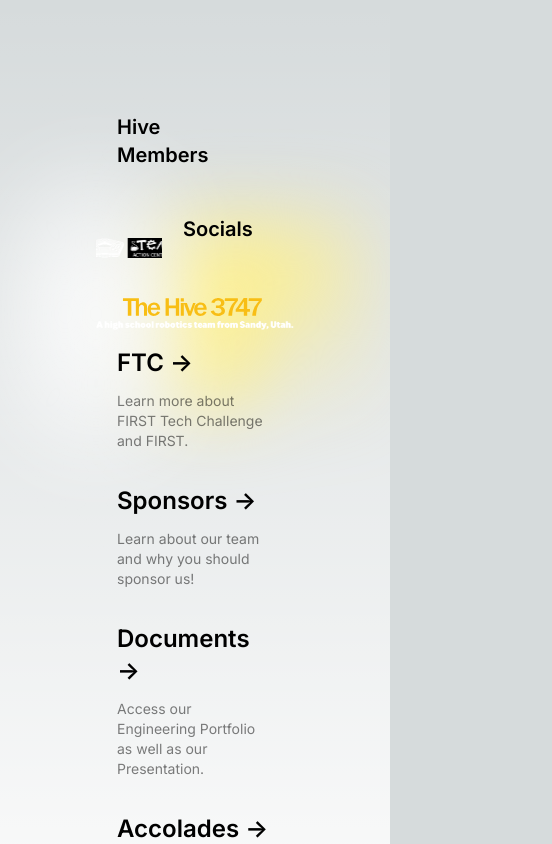
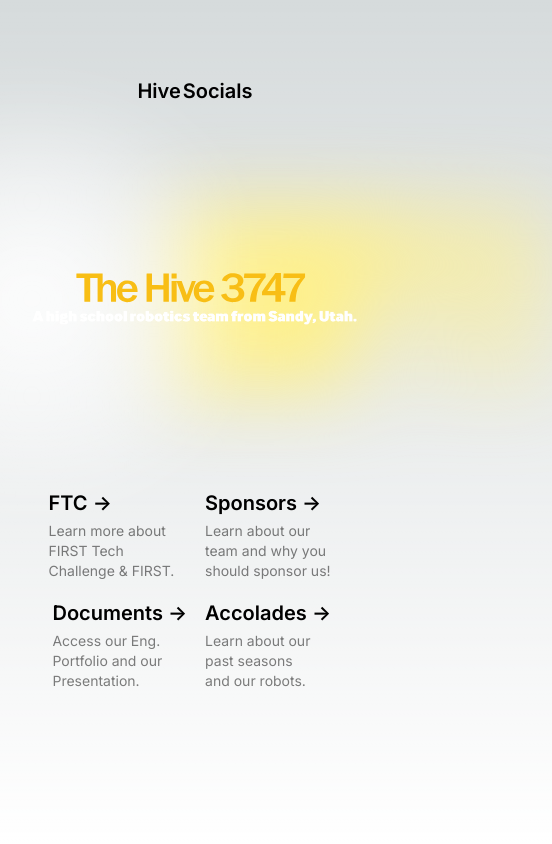
Before and after one commit to nesetkab/thehive, a Next.js app: page / in a window 390 px wide. Shown: the top 844 px of the page, 552 px wide, since content can reach past the window. Built offline with nearby package versions, Linux system fonts and the light colour scheme.

Commit message:
lots of progress, mobile site is visible now

```diff
--- a/app/page.tsx
+++ b/app/page.tsx
@@ -18,20 +18,17 @@
   ];
    // bg-gray-100
   return (
-    <main className="flex min-h-screen flex-col items-center justify-between p-24">
-      <div className=" flex flex-row flex-wrap ">
-        <div className="basis-1/3 group rounded-lg border border-transparent px-5 py-4 transition-colors hover:border-gray-300 hover:bg-gray-100 hover:dark:border-neutral-700 hover:dark:bg-neutral-800/30 lg:text-left">
+    <main className="flex min-h-screen flex-col items-center justify-between ">
+      <div className="hidden lg:flex flex flex-row flex-wrap pt-24 ">
+        <div className="h-16 mr-24 flex-1 group rounded-lg border border-transparent px-5 py-4 transition-colors hover:border-gray-300 hover:bg-gray-100 hover:dark:border-neutral-700 hover:dark:bg-neutral-800/30 lg:text-left">
           <h2 className="mb-3 text-xl font-semibold">
             Hive Members
           </h2>
         </div >
-
         <div className="basis-1/3">
-
           <Carousel images={images} />
-
         </div>
-        <div className="basis-1/3 group rounded-lg border border-transparent px-5 py-4 transition-colors hover:border-gray-300 hover:bg-gray-100 hover:dark:border-neutral-700 hover:dark:bg-neutral-800/30 lg:text-right">
+        <div className="h-16 ml-24 flex-1 group rounded-lg border border-transparent px-5 py-4 transition-colors hover:border-gray-300 hover:bg-gray-100 hover:dark:border-neutral-700 hover:dark:bg-neutral-800/30 lg:text-right">
           <a
             className="pointer-events-none   lg:pointer-events-auto "
             href="https://vercel.com?utm_source=create-next-app&utm_medium=appdir-template&utm_campaign=create-next-app"
@@ -45,7 +42,22 @@
         </div>
       </div>
 
-      <div className=" p-0 relative z-[-1] flex place-items-center before:absolute before:h-[300px] before:w-full before:-translate-x-1/2 before:rounded-full before:bg-gradient-radial before:from-white before:to-transparent before:blur-2xl before:content-[''] after:absolute after:-z-20 after:h-[180px] after:w-full after:translate-x-1/3 after:bg-gradient-conic after:from-yellow-200 after:via-yellow-200 after:blur-2xl after:content-[''] before:dark:bg-gradient-to-br before:dark:from-transparent before:dark:to-yellow-700 before:dark:opacity-10 after:dark:from-yellow-900 after:dark:via-[#FFD700] after:dark:opacity-40 sm:before:w-[480px] sm:after:w-[240px] before:lg:h-[360px]">
+      <div className=" lg:hidden flex flex-row pt-16 py-0 px-0 ">
+        <div className=" flex-1  text-left  group rounded-lg border border-transparent  transition-colors hover:border-gray-300 hover:bg-gray-100 hover:dark:border-neutral-700 hover:dark:bg-neutral-800/30 ">
+          <h2 className="pl-4 mb-3 mt-3 text-xl font-semibold">
+            Hive
+          </h2>
+        </div >
+        <div className=" flex-1 text-right  group rounded-lg border border-transparent  transition-colors hover:border-gray-300 hover:bg-gray-100 hover:dark:border-neutral-700 hover:dark:bg-neutral-800/30 ">
+
+            <h2 className="pr-4 mb-3 mt-3 text-xl font-semibold">
+              Socials
+            </h2>
+
+        </div>
+      </div>
+
+      <div className=" px-8 relative z-[-1] flex place-items-center before:absolute before:h-[300px] before:w-full before:-translate-x-1/2 before:rounded-full before:bg-gradient-radial before:from-white before:to-transparent before:blur-2xl before:content-[''] after:absolute after:-z-20 after:h-[180px] after:w-full after:translate-x-1/3 after:bg-gradient-conic after:from-yellow-200 after:via-yellow-200 after:blur-2xl after:content-[''] before:dark:bg-gradient-to-br before:dark:from-transparent before:dark:to-yellow-700 before:dark:opacity-10 after:dark:from-yellow-900 after:dark:via-[#FFD700] after:dark:opacity-40 before:w-[480px] after:w-[240px] before:h-[360px]">
         <Image
           className="relative dark:drop-shadow-[0_0_0.3rem_#FDE9B160]"
           src="/hive text2.svg"
@@ -56,7 +68,7 @@
         />
       </div>
 
-      <div className=" flex flex-row flex-wrap justify-center lg:mb-0 lg:w-full  lg:text-left">
+      <div className="hidden lg:flex p-24 flex flex-row flex-wrap justify-center lg:mb-0 lg:w-full  lg:text-left">
         <a
           href="https://www.firstinspires.org/robotics/ftc"
           className="shrink group rounded-lg border border-transparent px-5 py-4 transition-colors hover:border-gray-300 hover:bg-gray-100 hover:dark:border-neutral-700 hover:dark:bg-neutral-800/30"
@@ -123,6 +135,74 @@
           </p>
         </Link>
       </div>
+
+      <div className="pb-36 lg:hidden  flex flex-row flex-wrap justify-center">
+        <a
+          href="https://www.firstinspires.org/robotics/ftc"
+          className="justify-left shrink group rounded-lg border border-transparent pl-1 pr-3.5 py-2 transition-colors hover:border-gray-300 hover:bg-gray-100 hover:dark:border-neutral-700 hover:dark:bg-neutral-800/30"
+          target="_blank"
+          rel="noopener noreferrer"
+        >
+          <h2 className="mb-1 text-xl font-semibold">
+            FTC{" "}
+            <span className="inline-block transition-transform group-hover:translate-x-1 motion-reduce:transform-none">
+              -&gt;
+            </span>
+          </h2>
+          <p className="m-0 max-w-[15ch] text-sm opacity-50">
+            Learn more about FIRST Tech Challenge & FIRST.
+          </p>
+        </a>
+
+        <Link
+          href="/sponsors"
+          className="shrink group rounded-lg border border-transparent px-2 py-2 transition-colors hover:border-gray-300 hover:bg-gray-100 hover:dark:border-neutral-700 hover:dark:bg-neutral-800/30"
+          rel="noopener noreferrer"
+        >
+          <h2 className="mb-1 text-xl font-semibold">
+            Sponsors{" "}
+            <span className="inline-block transition-transform group-hover:translate-x-1 motion-reduce:transform-none">
+              -&gt;
+            </span>
+          </h2>
+          <p className="m-0 max-w-[15ch] text-sm opacity-50">
+            Learn about our team and why you should sponsor us!
+          </p>
+        </Link>
+
+        <a
+          href="https://vercel.com/templates?framework=next.js&utm_source=create-next-app&utm_medium=appdir-template&utm_campaign=create-next-app"
+          className="shrink group rounded-lg border border-transparent px-2 py-2 transition-colors hover:border-gray-300 hover:bg-gray-100 hover:dark:border-neutral-700 hover:dark:bg-neutral-800/30"
+          target="_blank"
+          rel="noopener noreferrer"
+        >
+          <h2 className="mb-1 text-xl font-semibold">
+            Documents{" "}
+            <span className="inline-block transition-transform group-hover:translate-x-1 motion-reduce:transform-none">
+              -&gt;
+            </span>
+          </h2>
+          <p className="m-0 max-w-[15ch] text-sm opacity-50">
+            Access our Eng. Portfolio and our Presentation.
+          </p>
+        </a>
+
+        <Link
+          href="/accolades"
+          className="shrink group rounded-lg border border-transparent px-2 py-2 transition-colors hover:border-gray-300 hover:bg-gray-100 hover:dark:border-neutral-700 hover:dark:bg-neutral-800/30"
+          rel="noopener noreferrer"
+        >
+          <h2 className="mb-1 text-xl font-semibold">
+            Accolades{" "}
+            <span className="inline-block transition-transform group-hover:translate-x-1 motion-reduce:transform-none">
+              -&gt;
+            </span>
+          </h2>
+          <p className="m-0 max-w-[15ch] text-balance text-sm opacity-50">
+            Learn about our past seasons and our robots.
+          </p>
+        </Link>
+      </div>
     </main>
   );
 }
```
